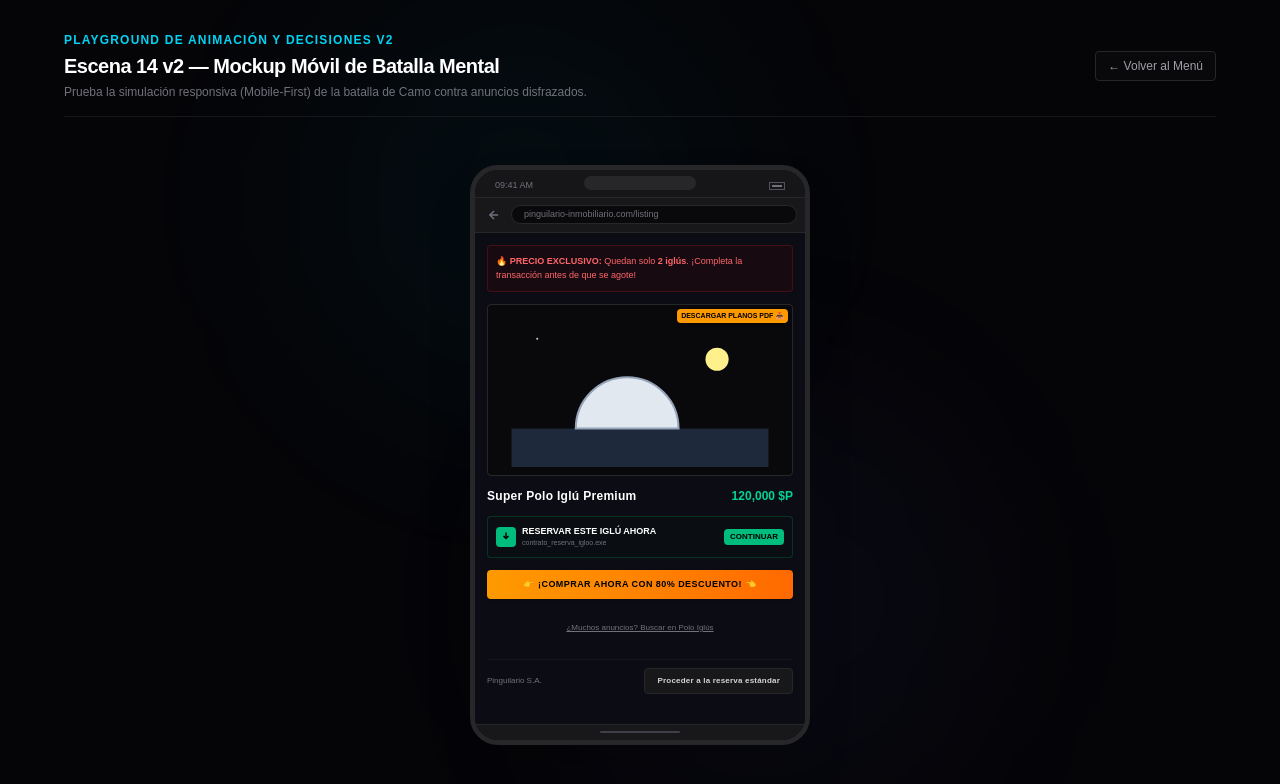
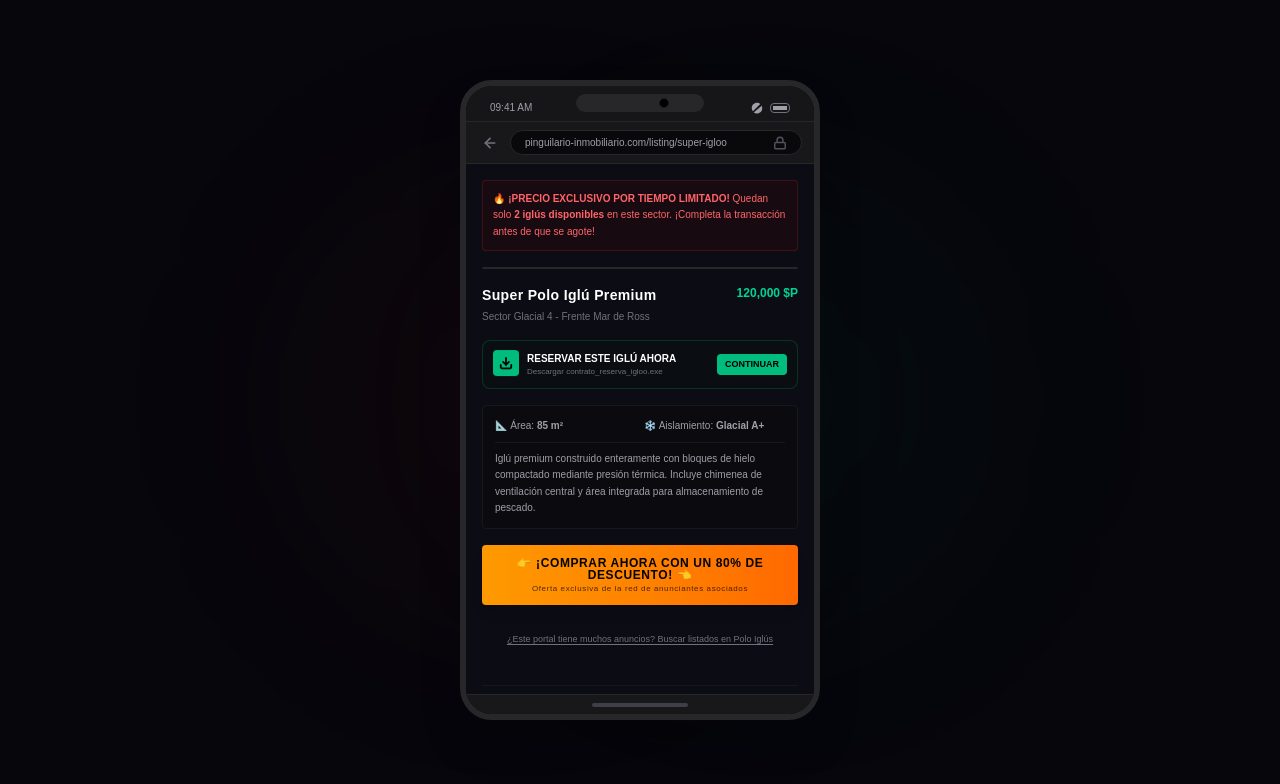
Before and after one commit to RealPingu/proyecto-memoria, a Next.js app: page /game/playground/scene/scene_14v2 in a window 1280 px wide. Shown: the top 784 px of the page. Built offline with nearby package versions, Linux system fonts and the light colour scheme.

Commit message:
style: limpiar diseño de la escena 14v2 del playground para reflejar exactamente la vista final de la narrativa

```diff
--- a/app/game/playground/scene/scene_14v2/page.tsx
+++ b/app/game/playground/scene/scene_14v2/page.tsx
@@ -77,162 +77,186 @@ export default function Scene14v2PlaygroundPage() {
   };
 
   return (
-    <div className="min-h-screen w-screen bg-[#050508] text-zinc-200 flex flex-col p-4 md:p-8 font-sans overflow-y-auto custom-scrollbar relative">
-      {/* Background Decorative Glows */}
-      <div className="absolute top-0 left-1/4 w-[400px] h-[400px] bg-cyan-500/5 rounded-full blur-[100px] pointer-events-none" />
-      <div className="absolute bottom-0 right-1/4 w-[400px] h-[400px] bg-indigo-500/5 rounded-full blur-[100px] pointer-events-none" />
-
-      <div className="max-w-6xl w-full mx-auto flex-1 flex flex-col relative z-10">
-
-        {/* Header */}
-        <header className="flex flex-col md:flex-row justify-between items-start md:items-center border-b border-zinc-900 pb-4 mb-6 shrink-0 gap-4">
-          <div className="space-y-1">
-            <h1 className="text-xs font-mono uppercase tracking-widest text-cyan-400 font-bold">
-              Playground de Animación y Decisiones v2
-            </h1>
-            <p className="text-xl font-bold tracking-tight text-white flex items-center gap-2">
-              Escena 14 v2 — Mockup Móvil de Batalla Mental
-            </p>
-            <p className="text-xs text-zinc-500">
-              Prueba la simulación responsiva (Mobile-First) de la batalla de Camo contra anuncios disfrazados.
-            </p>
-          </div>
-          <div className="flex gap-2">
-            <button
-              onClick={() => router.push('/game/playground')}
-              className="px-3 py-1.5 text-xs font-medium bg-zinc-950 border border-zinc-800 hover:border-zinc-700 text-zinc-400 hover:text-white rounded transition"
-            >
-              ← Volver al Menú
-            </button>
-          </div>
-        </header>
-
-        {/* Content Layout (Centered Mobile Device) */}
-        <div className="flex-1 flex flex-col items-center justify-center p-2 min-h-[600px] select-none">
+    <div className="min-h-screen w-screen bg-[#06060c] text-zinc-200 flex items-center justify-center p-0 sm:p-4 font-sans overflow-y-auto sm:overflow-hidden relative">
+      {/* Luces de fondo decorativas */}
+      <div className="absolute top-1/4 left-1/4 w-[400px] h-[400px] bg-red-500/5 rounded-full blur-[120px] pointer-events-none sm:block hidden" />
+      <div className="absolute bottom-1/4 right-1/4 w-[400px] h-[400px] bg-emerald-500/5 rounded-full blur-[120px] pointer-events-none sm:block hidden" />
 
       {/* ==========================================
           MARCO DEL TELÉFONO DE CAMO (MOBILE-FIRST)
           ========================================== */}
-          <div className="relative w-full h-full sm:h-[580px] sm:max-w-[340px] bg-zinc-950 border-0 sm:border-[5px] sm:border-zinc-800 sm:rounded-[28px] shadow-2xl flex flex-col overflow-hidden">
+      <div className="relative w-full h-screen sm:h-[640px] sm:max-w-[360px] bg-zinc-950 border-0 sm:border-[6px] sm:border-zinc-800 sm:rounded-[32px] shadow-2xl flex flex-col overflow-hidden">
 
-            {/* Notch / Cámara (Solo desktop) */}
-            <div className="absolute top-1.5 left-1/2 -translate-x-1/2 w-28 h-3.5 bg-zinc-800 rounded-full z-30 sm:flex hidden items-center justify-center" />
+        {/* Notch / Cámara del teléfono (Solo desktop) */}
+        <div className="absolute top-2 left-1/2 -translate-x-1/2 w-32 h-4.5 bg-zinc-800 rounded-full z-30 sm:flex hidden items-center justify-center">
+          <div className="w-2.5 h-2.5 bg-black rounded-full ml-12 border border-zinc-900" />
+        </div>
 
-            {/* Barra de Estado (Solo desktop) */}
-            <div className="h-7 bg-zinc-900/90 flex justify-between items-center px-5 text-[9px] font-mono text-zinc-500 select-none shrink-0 pt-1.5 z-20 border-b border-zinc-800 sm:flex hidden">
+        {/* Barra de Estado del Sistema (Solo desktop) */}
+        <div className="h-9 bg-zinc-900/90 flex justify-between items-center px-6 text-[10px] font-mono text-zinc-400 select-none shrink-0 pt-2 z-20 border-b border-zinc-800 sm:flex hidden">
           <span>09:41 AM</span>
-              <div className="flex items-center gap-1">
-                <div className="w-4 h-2 border border-zinc-600 rounded-2xs p-0.5 flex items-center">
-                  <div className="w-2.5 h-full bg-zinc-500 rounded-3xs" />
+          <div className="flex items-center gap-1.5">
+            {/* Red */}
+            <svg className="w-3.5 h-3.5 fill-current text-zinc-400" viewBox="0 0 24 24">
+              <path d="M12 3c-4.97 0-9 4.03-9 9 0 2.12.74 4.07 1.97 5.61L17.61 4.97C16.07 3.74 14.12 3 12 3zm7.61 5.39L6.39 19.61C7.93 20.84 9.88 21.6 12 21.6c4.97 0 9-4.03 9-9 0-2.12-.74-4.07-1.97-5.61z" />
+            </svg>
+            {/* Batería */}
+            <div className="w-5 h-2.5 border border-zinc-500 rounded-sm p-0.5 flex items-center">
+              <div className="w-3.5 h-full bg-zinc-400 rounded-2xs" />
             </div>
           </div>
         </div>
 
         {/* Barra de Navegación del Navegador (Simulada) */}
-            <div className="bg-zinc-900 px-2 py-1.5 border-b border-zinc-800 flex flex-col gap-1 shrink-0 z-20">
-              <div className="flex items-center gap-1.5">
-                {/* Botón Atrás (Opción 3) */}
+        <div className="bg-zinc-900 px-3 py-2 border-b border-zinc-800 flex flex-col gap-1.5 shrink-0 z-20 pt-3 sm:pt-2">
+          <div className="flex items-center gap-2">
+            {/* Botón Atrás (Opción 3: Salir a Polo Iglús) */}
             <button
               onClick={handleExitClick}
               className="p-1 text-zinc-500 hover:text-white transition rounded active:bg-zinc-800"
+              title="Volver y buscar en otra página de confianza"
             >
-                  <svg className="w-3.5 h-3.5 stroke-current" viewBox="0 0 24 24" fill="none" strokeWidth="2.5">
+              <svg className="w-4 h-4 stroke-current" viewBox="0 0 24 24" fill="none" strokeWidth="2.5" strokeLinecap="round" strokeLinejoin="round">
                 <line x1="19" y1="12" x2="5" y2="12" />
                 <polyline points="12 19 5 12 12 5" />
               </svg>
             </button>
 
-                {/* URL */}
-                <div className="flex-1 bg-zinc-950 border border-zinc-800 rounded-full px-3 py-0.5 text-[9px] font-mono text-zinc-500 flex items-center justify-between select-none">
-                  <span className="truncate">pinguilario-inmobiliario.com/listing</span>
+            {/* Input URL */}
+            <div className="flex-1 bg-zinc-950 border border-zinc-800 rounded-full px-3.5 py-1 text-[10px] font-mono text-zinc-400 flex items-center justify-between select-none">
+              <span className="truncate">pinguilario-inmobiliario.com/listing/super-igloo</span>
+              <svg className="w-3.5 h-3.5 text-zinc-600" viewBox="0 0 24 24" fill="none" stroke="currentColor" strokeWidth="2.5">
+                <rect x="3" y="11" width="18" height="11" rx="2" ry="2" />
+                <path d="M7 11V7a5 5 0 0 1 10 0v4" />
+              </svg>
             </div>
           </div>
         </div>
 
-            {/* Contenido Web con Trampas (Mockup) */}
-            <div className="flex-1 bg-[#0c0c14] overflow-y-auto custom-scrollbar p-3 flex flex-col gap-3 relative text-zinc-300">
+        {/* ==========================================
+            ÁREA DE CONTENIDO WEB CON TRAMPAS (MOCKUP)
+            ========================================== */}
+        <div className="flex-1 bg-[#0c0c14] overflow-y-auto custom-scrollbar p-4 flex flex-col gap-4 relative select-none">
 
-              {/* Alerta */}
-              <div className="bg-red-950/20 border border-red-500/20 p-2 rounded text-[9px] leading-relaxed text-red-400 font-medium">
-                🔥 <strong>PRECIO EXCLUSIVO:</strong> Quedan solo <strong>2 iglús</strong>. ¡Completa la transacción antes de que se agote!
+          {/* Alerta de urgencia falsa en la parte superior */}
+          <div className="bg-red-950/20 border border-red-500/20 p-2.5 rounded text-[10px] leading-relaxed text-red-400 font-medium">
+            🔥 <strong>¡PRECIO EXCLUSIVO POR TIEMPO LIMITADO!</strong> Quedan solo <strong>2 iglús disponibles</strong> en este sector. ¡Completa la transacción antes de que se agote!
           </div>
 
-              {/* Foto Iglú */}
-              <div className="relative w-full aspect-video bg-zinc-950 border border-zinc-800 rounded overflow-hidden">
+          {/* Galería de Fotos del Iglú */}
+          <div className="relative w-full aspect-video bg-zinc-950 border border-zinc-800 rounded overflow-hidden group">
+            {/* Ilustración Vectorial del Iglú en Venta */}
             <svg viewBox="0 0 100 60" className="w-full h-full p-2">
+              {/* Cielo estrellado */}
               <circle cx="10" cy="10" r="0.4" fill="#fff" opacity="0.8" />
+              <circle cx="85" cy="15" r="0.5" fill="#fff" opacity="0.6" />
+              <circle cx="45" cy="8" r="0.3" fill="#fff" />
+              {/* Aurora boreal sutil */}
+              <path d="M 10,25 Q 40,5 90,25" stroke="rgba(16,185,129,0.15)" strokeWidth="4" fill="none" />
+              {/* Suelo de hielo */}
               <rect x="0" y="45" width="100" height="15" fill="#1e293b" />
+              {/* Iglú */}
               <path d="M 25,45 A 20,20 0 0,1 65,45 Z" fill="#e2e8f0" stroke="#94a3b8" strokeWidth="0.8" />
+              {/* Bloques de hielo */}
+              <path d="M 30,35 Q 45,38 60,35 M 35,27 Q 45,30 55,27" stroke="#cbd5e1" strokeWidth="0.5" fill="none" />
+              {/* Entrada del iglú */}
+              <path d="M 40,45 A 8,8 0 0,1 50,45 Z" fill="#0f172a" stroke="#94a3b8" strokeWidth="0.8" />
+              {/* Luna */}
+              <circle cx="80" cy="18" r="6" fill="#fef08a" opacity="0.1" />
               <circle cx="80" cy="18" r="4.5" fill="#fef08a" />
             </svg>
 
-                {/* AD 1 */}
+            {/* Banner publicitario DISFRAZADO sobre la foto (Trampa) */}
             <button
-                  onClick={() => handleIncorrectClick('Ad Foto')}
-                  className="absolute top-1 right-1 bg-amber-500 hover:bg-amber-400 text-black text-[7px] font-extrabold px-1 py-0.5 rounded shadow active:scale-95 transition"
+              onClick={() => handleIncorrectClick('Banner Foto')}
+              className="absolute top-1 right-1 bg-amber-500 hover:bg-amber-400 text-black text-[8px] font-extrabold px-1.5 py-0.5 rounded shadow flex items-center gap-1 active:scale-95 transition"
             >
-                  DESCARGAR PLANOS PDF 📥
+              <span>AD</span>
+              <span>DESCARGAR PLANOS PDF 📥</span>
             </button>
           </div>
 
-              {/* Info */}
-              <div className="space-y-0.5">
+          {/* Información del Listado */}
+          <div className="space-y-1">
             <div className="flex justify-between items-start">
-                  <h3 className="text-xs font-bold text-white tracking-wide">
+              <h2 className="text-sm font-bold text-white tracking-wide">
                 Super Polo Iglú Premium
-                  </h3>
+              </h2>
               <span className="text-emerald-400 font-mono font-bold text-xs">
                 120,000 $P
               </span>
             </div>
+            <p className="text-[10px] text-zinc-500">
+              Sector Glacial 4 - Frente Mar de Ross
+            </p>
           </div>
 
-              {/* TRAMPA 1 */}
+          {/* TRAMPA 1: Banner de descarga estilo botón de Siguiente (Anuncio Disfrazado) */}
           <div
-                onClick={() => handleIncorrectClick('Ad Descarga')}
-                className="border border-green-500/20 bg-green-950/10 p-2 rounded flex items-center justify-between cursor-pointer hover:bg-green-950/20 transition active:scale-[0.98]"
+            onClick={() => handleIncorrectClick('Banner Descargar')}
+            className="border border-green-500/20 bg-green-950/10 p-2.5 rounded-lg flex items-center justify-between cursor-pointer hover:bg-green-950/20 transition active:scale-[0.98]"
           >
-                <div className="flex items-center gap-1.5 text-left">
-                  <div className="p-1 bg-emerald-500 rounded text-black shrink-0">
-                    <svg className="w-3 h-3" viewBox="0 0 24 24" fill="none" stroke="currentColor" strokeWidth="3">
+            <div className="flex items-center gap-2">
+              {/* Icono descarga */}
+              <div className="p-1.5 bg-emerald-500 rounded text-black shrink-0 animate-bounce">
+                <svg className="w-3.5 h-3.5" viewBox="0 0 24 24" fill="none" stroke="currentColor" strokeWidth="3" strokeLinecap="round" strokeLinejoin="round">
+                  <path d="M21 15v4a2 2 0 0 1-2 2H5a2 2 0 0 1-2-2v-4" />
                   <polyline points="7 10 12 15 17 10" />
                   <line x1="12" y1="15" x2="12" y2="3" />
                 </svg>
               </div>
-                  <div>
-                    <div className="text-[9px] font-bold text-white">RESERVAR ESTE IGLÚ AHORA</div>
-                    <div className="text-[7px] text-zinc-500 font-mono">contrato_reserva_igloo.exe</div>
+              <div className="text-left">
+                <div className="text-[10px] font-bold text-white">RESERVAR ESTE IGLÚ AHORA</div>
+                <div className="text-[8px] text-zinc-500 font-mono">Descargar contrato_reserva_igloo.exe</div>
               </div>
             </div>
-                <div className="bg-emerald-500 text-black text-[8px] font-extrabold px-1.5 py-0.5 rounded">
+            <div className="bg-emerald-500 text-black text-[9px] font-extrabold px-2 py-1 rounded">
               CONTINUAR
             </div>
           </div>
 
-              {/* TRAMPA 2 */}
+          {/* Detalles Técnicos */}
+          <div className="bg-zinc-950/50 border border-zinc-900 rounded p-3 text-[10px] space-y-2 leading-relaxed text-zinc-400">
+            <div className="grid grid-cols-2 gap-2 border-b border-zinc-900 pb-2">
+              <div>📐 Área: <strong>85 m²</strong></div>
+              <div>❄️ Aislamiento: <strong>Glacial A+</strong></div>
+            </div>
+            <p>
+              Iglú premium construido enteramente con bloques de hielo compactado mediante presión térmica. Incluye chimenea de ventilación central y área integrada para almacenamiento de pescado.
+            </p>
+          </div>
+
+          {/* TRAMPA 2: Botón de Compra Invasivo Gigante (Anuncio Disfrazado) */}
           <button
-                onClick={() => handleIncorrectClick('Ad Boton Gigante')}
-                className="w-full bg-gradient-to-r from-amber-500 to-orange-500 hover:from-amber-400 hover:to-orange-400 text-black font-extrabold py-2.5 px-3 rounded text-[9px] tracking-wider shadow active:scale-[0.98] transition flex flex-col items-center justify-center leading-none"
+            onClick={() => handleIncorrectClick('Botón Gigante Compra')}
+            className="w-full bg-gradient-to-r from-amber-500 to-orange-500 hover:from-amber-400 hover:to-orange-400 text-black font-extrabold py-3 px-4 rounded text-xs tracking-wider shadow-lg active:scale-[0.98] transition flex flex-col items-center justify-center leading-none"
           >
-                <span>👉 ¡COMPRAR AHORA CON 80% DESCUENTO! 👈</span>
+            <span>👉 ¡COMPRAR AHORA CON UN 80% DE DESCUENTO! 👈</span>
+            <span className="text-[8px] font-normal opacity-70 mt-1">Oferta exclusiva de la red de anunciantes asociados</span>
           </button>
 
-              {/* Enlace secundario (Opción 3) */}
-              <div className="text-center py-0.5">
+          {/* Enlace secundario (Opción 3: Salir a Polo Iglús) */}
+          <div className="text-center py-1">
             <button
               onClick={handleExitClick}
-                  className="text-[8px] text-zinc-500 hover:text-red-400 transition underline"
+              className="text-[9px] text-zinc-500 hover:text-red-400 transition underline underline-offset-2"
             >
-                  ¿Muchos anuncios? Buscar en Polo Iglús
+              ¿Este portal tiene muchos anuncios? Buscar listados en Polo Iglús
             </button>
           </div>
 
-              {/* BOTÓN REAL (Opción 2) */}
-              <div className="mt-2 pt-2 border-t border-zinc-900 flex justify-between items-center gap-2">
-                <span className="text-[8px] text-zinc-500">Pinguilario S.A.</span>
+          {/* ==========================================
+              BOTÓN LEGÍTIMO ESCONDIDO (Opción 2)
+              ========================================== */}
+          <div className="mt-4 pt-4 border-t border-zinc-900 flex justify-between items-center gap-3">
+            <div className="flex flex-col">
+              <span className="text-[8px] uppercase tracking-wider text-zinc-500">Reserva Oficial</span>
+              <span className="text-[10px] text-zinc-300 font-mono">Pinguilario S.A.</span>
+            </div>
+            {/* Botón correcto: simple, sobrio, sin llamadas a la acción agresivas */}
             <button
               onClick={handleCorrectClick}
-                  className="bg-zinc-900 border border-zinc-800 hover:border-zinc-700 text-zinc-300 font-bold py-1.5 px-3 rounded text-[8px] tracking-wide active:scale-95 transition"
+              className="bg-zinc-900 border border-zinc-800 hover:border-zinc-700 text-zinc-300 font-bold py-2 px-4 rounded text-[10px] tracking-wide active:scale-95 transition"
             >
               Proceder a la reserva estándar
             </button>
@@ -240,55 +264,78 @@ export default function Scene14v2PlaygroundPage() {
 
         </div>
 
-            {/* Botón Home (Solo desktop) */}
-            <div className="h-4 bg-zinc-900 sm:flex hidden items-center justify-center shrink-0 border-t border-zinc-800">
-              <div className="w-20 h-0.5 bg-zinc-700 rounded-full" />
+        {/* Botón Home físico del teléfono (Solo desktop) */}
+        <div className="h-5 bg-zinc-900 sm:flex hidden items-center justify-center shrink-0 border-t border-zinc-800">
+          <div className="w-24 h-1 bg-zinc-700 rounded-full" />
         </div>
 
       </div>
 
-          {/* Capa de caos maliciosos */}
+      {/* ==========================================
+          CAPA DE CAOS MALICIOSO (CUANDO CAE EN TRAMPA)
+          ========================================== */}
       <AnimatePresence>
         {clickedAd && (
           <motion.div
             initial={{ opacity: 0 }}
             animate={{ opacity: 1 }}
             exit={{ opacity: 0 }}
-                className="absolute inset-0 bg-black/90 backdrop-blur-sm z-50 flex flex-col items-center justify-center p-4 font-mono text-center"
+            className="absolute inset-0 bg-black/90 backdrop-blur-md z-50 flex flex-col items-center justify-center p-4 font-mono select-none"
           >
+            {/* Alertas de malware falsas flotantes */}
             {popups.map(p => (
               <motion.div
                 key={p.id}
                 initial={{ scale: 0, x: `${p.x}vw`, y: `${p.y}vh` }}
                 animate={{ scale: 1 }}
-                    className="absolute bg-red-950 border border-red-500 text-red-400 rounded p-2 shadow-2xl max-w-[200px]"
+                className="absolute bg-red-950 border border-red-500 text-red-400 rounded-md p-3.5 shadow-2xl max-w-[280px] pointer-events-none"
                 style={{ top: `${p.y}%`, left: `${p.x}%` }}
               >
-                    <div className="text-[8px] font-bold border-b border-red-500/30 pb-1 mb-1">⚠️ MALWARE ALARM</div>
-                    <p className="text-[7px] leading-tight">{p.title}</p>
+                <div className="flex items-center gap-2 border-b border-red-500/30 pb-1.5 mb-1.5 text-[10px] font-bold">
+                  <span className="text-xs">⚠️</span>
+                  <span>SECURITY WARN</span>
+                </div>
+                <p className="text-[9px] leading-snug">{p.title}</p>
               </motion.div>
             ))}
 
-                <div className="bg-zinc-950 border border-red-500/40 rounded-lg p-5 max-w-[280px] w-full flex flex-col gap-3">
-                  <div className="text-red-500 text-xl">⚠️</div>
+            {/* Caja de Estado central */}
+            <div className="bg-zinc-950 border border-red-500/40 rounded-lg p-6 max-w-sm w-full flex flex-col gap-4 text-center relative overflow-hidden">
+              <div className="absolute top-0 left-0 w-full h-1 bg-red-500 animate-pulse" />
+
+              <div className="text-red-500 text-2xl animate-bounce">⚠️</div>
+
+              <div className="space-y-1">
                 <h3 className="text-white text-xs font-bold uppercase tracking-wider">
-                    DESCARGA FORZADA DETECTADA
+                  Descarga Ejecutada en Segundo Plano
                 </h3>
-                  <div className="space-y-1">
-                    <div className="w-full h-1.5 bg-zinc-900 rounded overflow-hidden">
-                      <motion.div className="h-full bg-red-600" style={{ width: `${hackedProgress}%` }} />
+                <p className="text-[10px] text-zinc-500 leading-relaxed">
+                  Has pulsado en un anuncio publicitario. Se están abriendo múltiples ventanas y descargando archivos no deseados.
+                </p>
               </div>
-                    <span className="text-[8px] text-zinc-500">{hackedProgress}% Completo</span>
+
+              {/* Barra de carga maliciosa */}
+              <div className="space-y-1.5">
+                <div className="w-full h-2 bg-zinc-900 rounded overflow-hidden border border-zinc-800">
+                  <motion.div
+                    className="h-full bg-red-600"
+                    style={{ width: `${hackedProgress}%` }}
+                  />
                 </div>
-                  <span className="text-[8px] text-red-400/80 animate-pulse">Redirigiendo a consecuencias...</span>
+                <div className="flex justify-between text-[8px] text-zinc-500">
+                  <span>Descargando...</span>
+                  <span>{hackedProgress}%</span>
                 </div>
+              </div>
+
+              <div className="text-[9px] text-red-400/80 animate-pulse">
+                Redirigiendo de vuelta al subconsciente de Camo...
+              </div>
+            </div>
+
           </motion.div>
         )}
       </AnimatePresence>
-
-        </div>
-
-      </div>
     </div>
   );
 }
```
Lines whose indentation alone changed are shown as unchanged.
